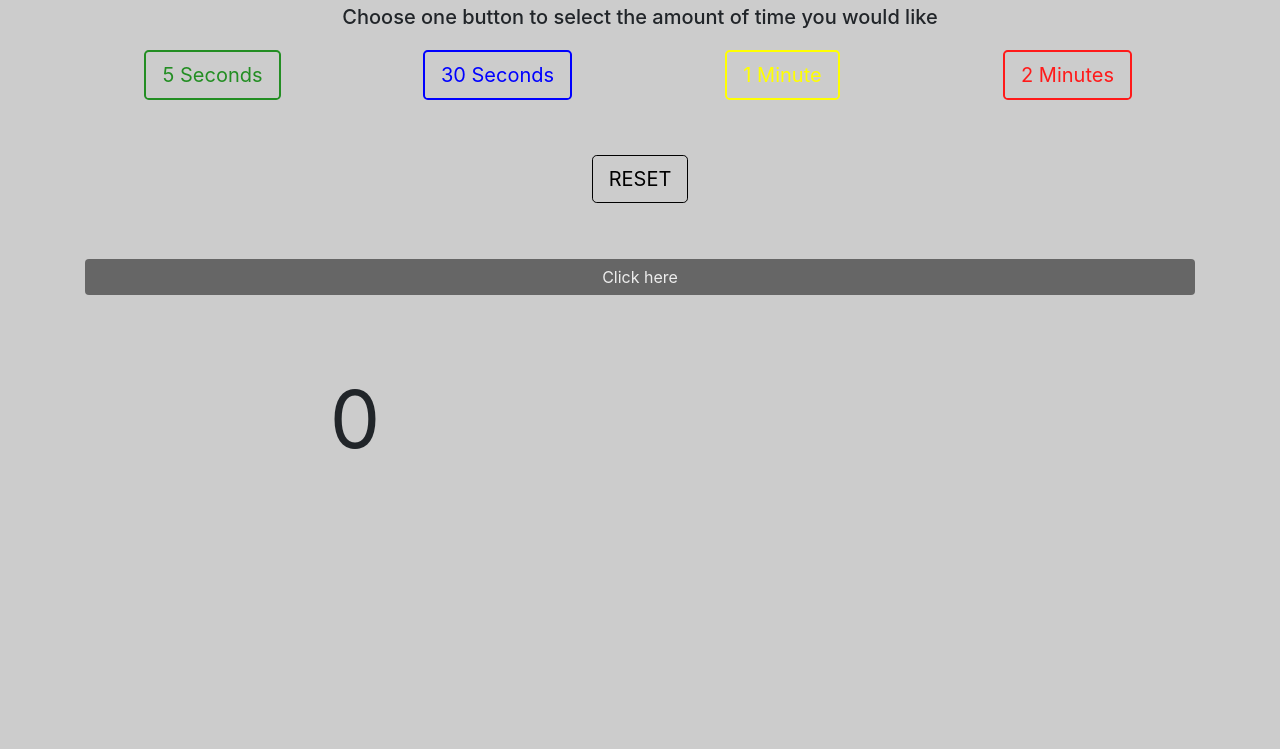
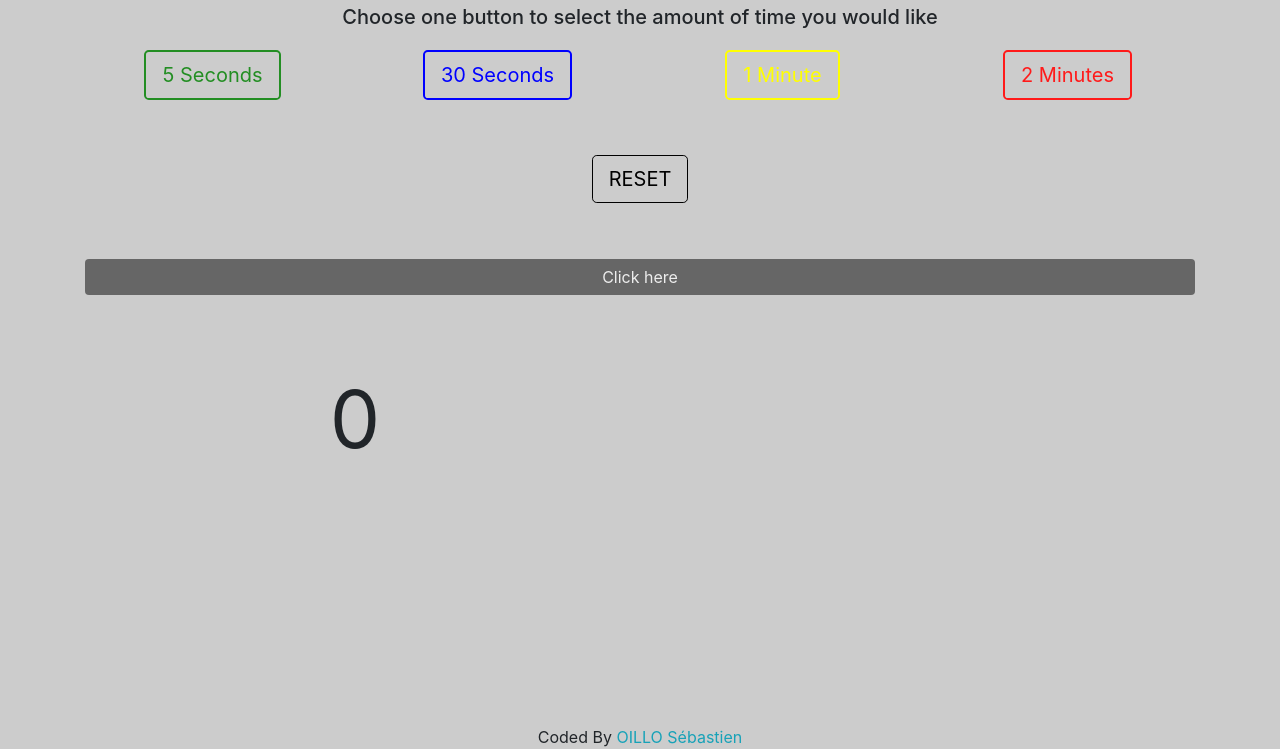
Before and after one commit to Sebast2711/clickController, a plain HTML site: page index.html in a window 1280 px wide. Shown: the part 51-800 px from the top of the page. Drawn offline with nearby package versions, Linux system fonts and the light colour scheme.

Commit message:
Ajout lien portfolio

```diff
--- a/index.html
+++ b/index.html
@@ -61,6 +61,11 @@
 
 
 
+	<footer>
+		Coded By <a href="https://www.sebastienoillo.com" class='text-info'>OILLO Sébastien</a>
+	</footer>
+
+
     <script type="text/javascript" src="./js/main.js"></script>
 
 
```
